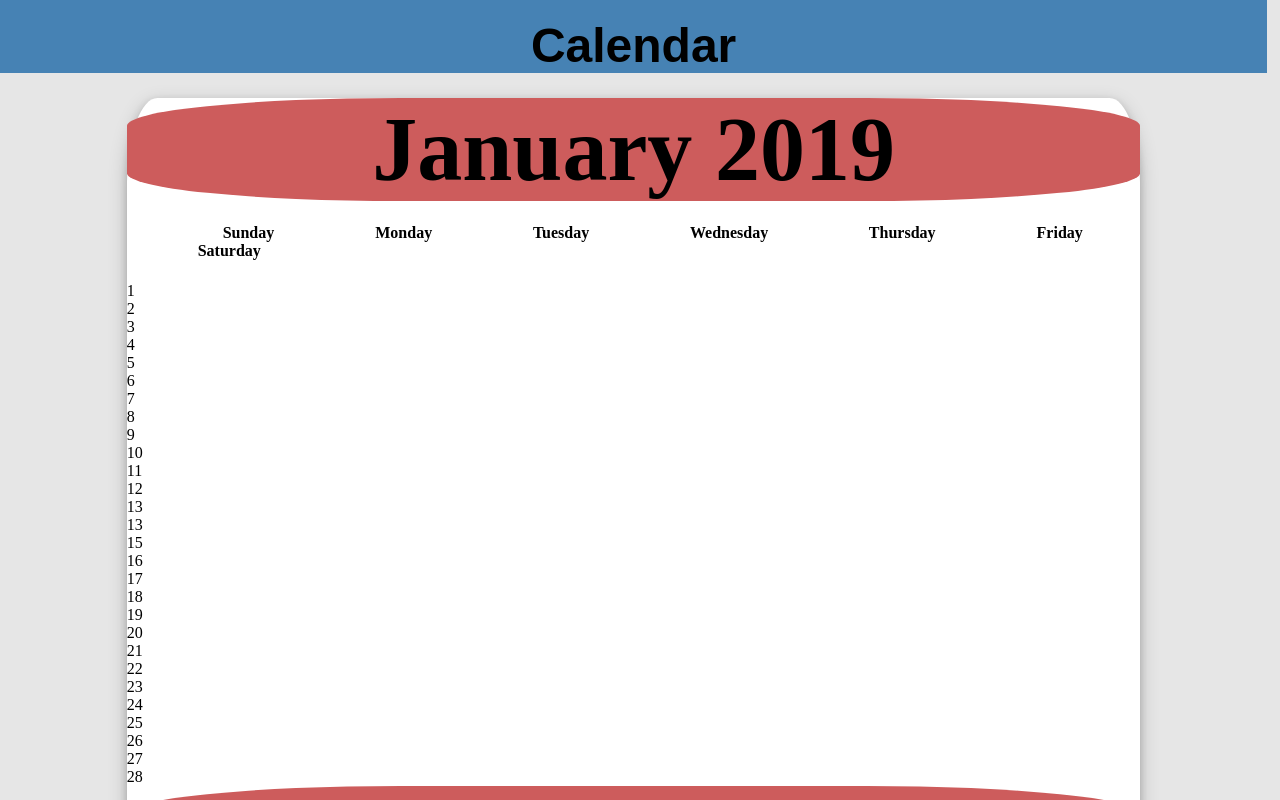
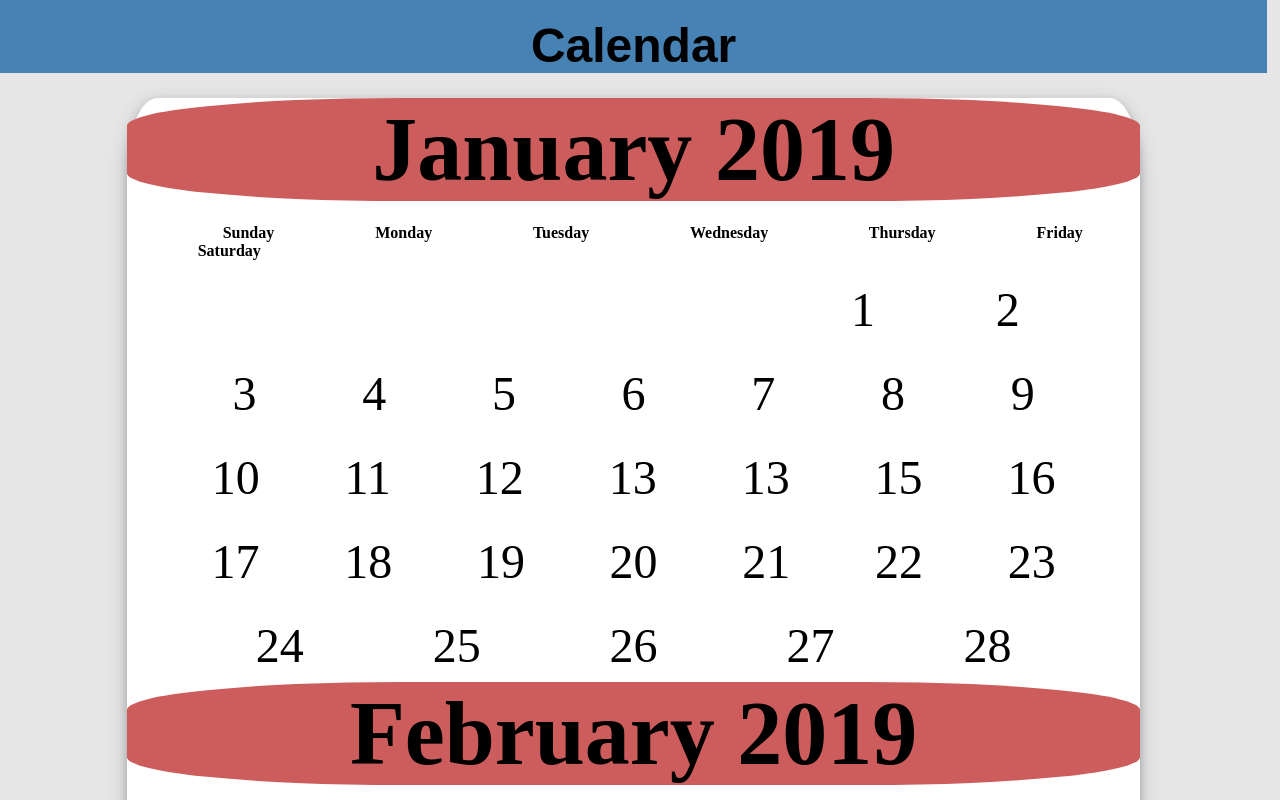
Before and after one commit to alejandrochang/Calendar, a React (Create React App) app: page / in a window 1280 px wide. Shown: the top 800 px of the page. Built offline with nearby package versions, Linux system fonts and the light colour scheme.

Commit message:
spacing complete for days css

```diff
--- a/src/Components/Calendar/calendar.css
+++ b/src/Components/Calendar/calendar.css
@@ -50,3 +50,17 @@ h2 {
   margin-top: 2%;
   margin-bottom: 2%;
 }
+
+.week {
+  font-size: -webkit-xxx-large;
+}
+
+.weekdays {
+  display: flex;
+  justify-content: space-evenly;
+  margin-top: 20px;
+  display: flex;
+  justify-content: space-evenly;
+  height: 64px;
+  top: 19px;
+}
--- a/src/Components/Calendar/weekdays.js
+++ b/src/Components/Calendar/weekdays.js
@@ -8,7 +8,7 @@ class Weekdays extends React.Component {
 
   render() {
     return (
-      <div>
+      <div className="weekdays">
         {this.props.week.days.map((day, idx) => {
           return (
             <Day
```
